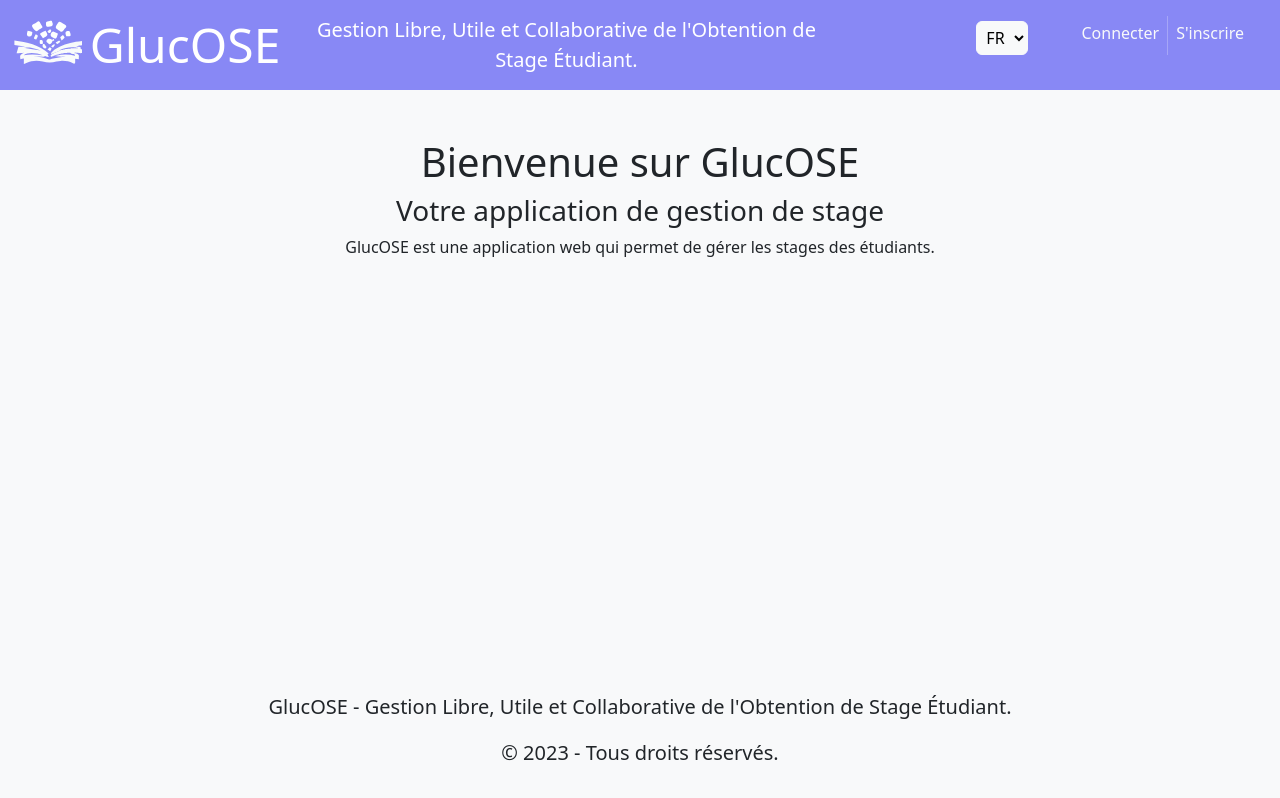
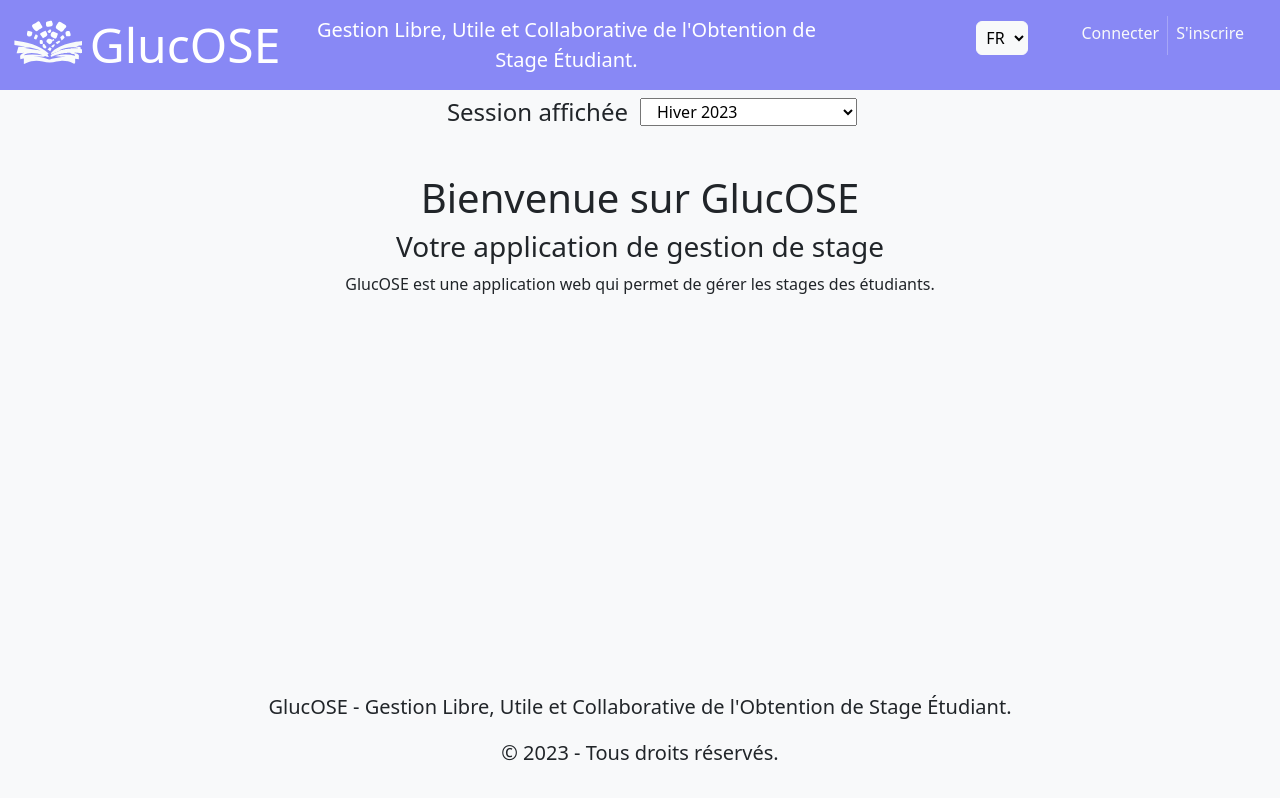
Before and after one commit to ProjetEQ3/Projet, a React (Create React App) app in the folder frontend/: page / in a window 1280 px wide. Built offline with nearby package versions, Linux system fonts and the light colour scheme.

Commit message:
fe commencé

```diff
--- a/frontend/src/Components/layout/Main.jsx
+++ b/frontend/src/Components/layout/Main.jsx
@@ -6,14 +6,34 @@ import ManagerPage from "../page/ManagerPage";
 import EmployerPage from "../page/EmployerPage";
 import PageNotFound from "../page/PageNotFound";
 import NewOfferForm from "../employer/NewOfferForm";
+import {useTranslation} from "react-i18next";
 
 const Main = ({user, setUser}) => {
+    const {t} = useTranslation();
     const fixMargin = {
         paddingBottom: "10em"
     }
 
+    const sessions = [
+        {id: 1, year: 2023, season: "winter"},
+        {id: 2, year: 2022, season: "summer"}
+    ]
+
+
     return (
         <main style={fixMargin} className='App-main bg-light mx-auto'>
+            <div className="row justify-content-start pt-2">
+                <h4 className="col-6 d-flex fw-light justify-content-end m-0">
+                    {t('displayedSession')}
+                </h4>
+                <select className="col-2 d-flex justify-content-start text-capitalize">
+                    {
+                        sessions.map((session) => (
+                            <option value={session.id} className="text-capitalize">{t(session.season)} {session.year}</option>
+                        ))
+                    }
+                </select>
+            </div>
             <Routes>
                 <Route
                     path="/"
--- a/frontend/src/locales/en.json
+++ b/frontend/src/locales/en.json
@@ -56,6 +56,7 @@
   "durationRequired": "Duration is required.",
   "departmentRequired": "Department is required.",
   "descriptionRequired": "Description is required.",
+  "displayedSession": "Displayed session: ",
 
   "errorUpdateCV": "Error updating CV: ",
   "expirationDate": "End Date of the offer: ",
@@ -78,6 +79,7 @@
   "firstNameInvalid": "First name must contain only letters.",
   "firstNameRequired": "First name is required.",
   "firstName": "First Name",
+  "fall": "Fall",
 
   "glucoseFullAcronym": "Free, Useful, and Collaborative Management of Student Internship Acquisition.",
   "glucoseAcronym": "GlucOSE",
@@ -175,6 +177,7 @@
   "successLogin": "Login successful.",
   "successRegister": "Your account has been successfully created.",
   "student": "Student",
+  "summer": "Summer",
 
   "TAKEN": "Taken",
   "titleRequired": "Title of the offer is required.",
@@ -190,6 +193,7 @@
   "wrongPassword": "Wrong password",
   "welcome": "Welcome to ",
   "week": " week(s)",
+  "winter": "Winter",
 
   "yourInternship": "Your internship offers"
 }
--- a/frontend/src/locales/fr.json
+++ b/frontend/src/locales/fr.json
@@ -56,6 +56,7 @@
   "descTitle": "Votre application de gestion de stage",
   "description": "GlucOSE est une application web qui permet de gérer les stages des étudiants.",
   "disconnect": "Se Déconnecter",
+  "displayedSession": "Session affichée",
 
   "errorUpdateCV": "Erreur lors de la mis à jour du CV: ",
   "expirationDate": "Date d'expiration de l'offre de stage: ",
@@ -78,6 +79,7 @@
   "firstNameInvalid": "Le prénom doit contenir seulement des lettres.",
   "firstNameRequired": "Le prénom est obligatoire.",
   "firstName": "Prénom",
+  "fall": "Automne",
 
   "glucoseFullAcronym": "Gestion Libre, Utile et Collaborative de l'Obtention de Stage Étudiant.",
   "glucoseAcronym": "GlucOSE",
@@ -175,6 +177,7 @@
   "student": "Étudiant",
   "selectInternship": "Sélectionnez une offre de stage",
   "studentAlreadyApplied" : "Vous avez déjà postulé pour cette offre de stage.",
+  "summer": "Été",
 
   "TAKEN": "Pris",
   "titleRequired": "Le titre de l'offre est obligatoire.",
@@ -190,6 +193,7 @@
   "wrongPassword": "Le mot de passe est invalide",
   "welcome": "Bienvenue sur ",
   "week": " semaine(s)",
+  "winter": "Hiver",
 
   "yourInternship": "Vos offres de stages"
 }
```
Also changed, not shown: frontend/src/model/Session.js (added, +26 -0 lines).
